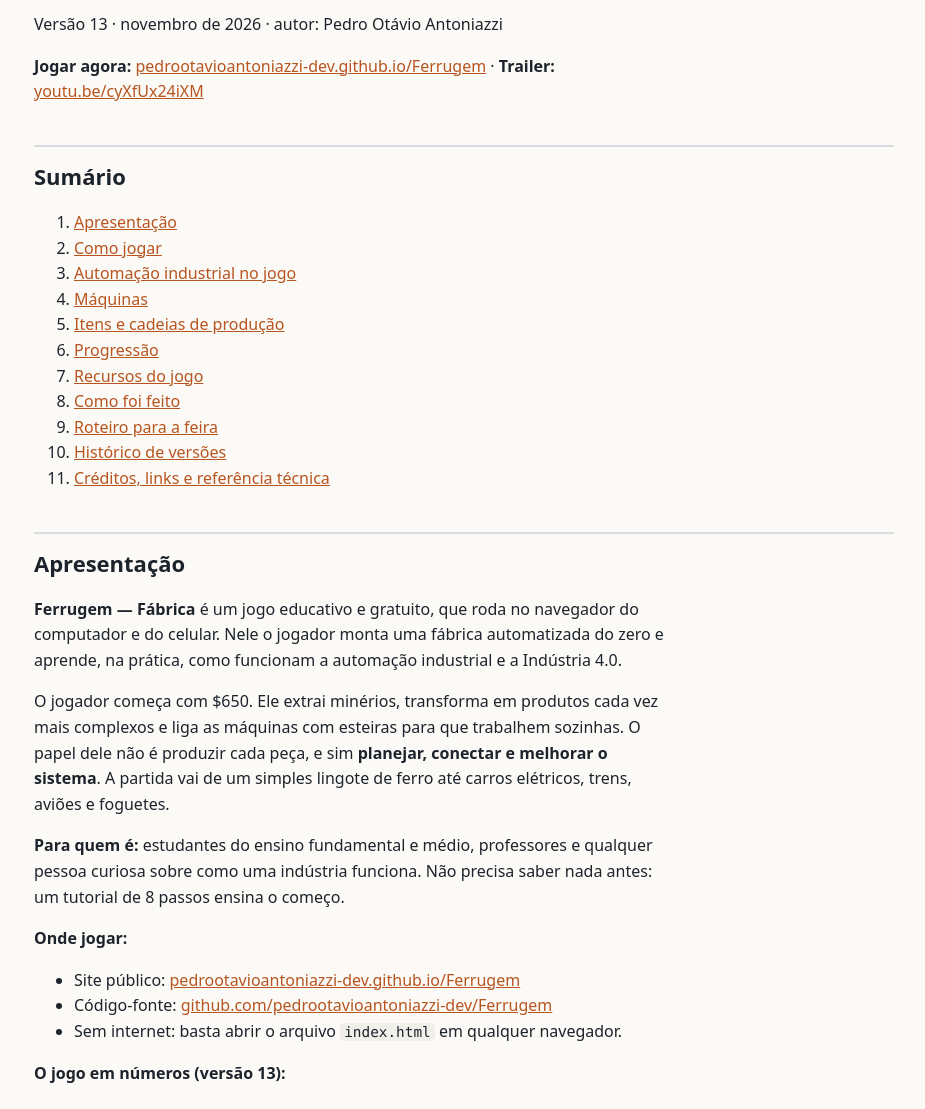
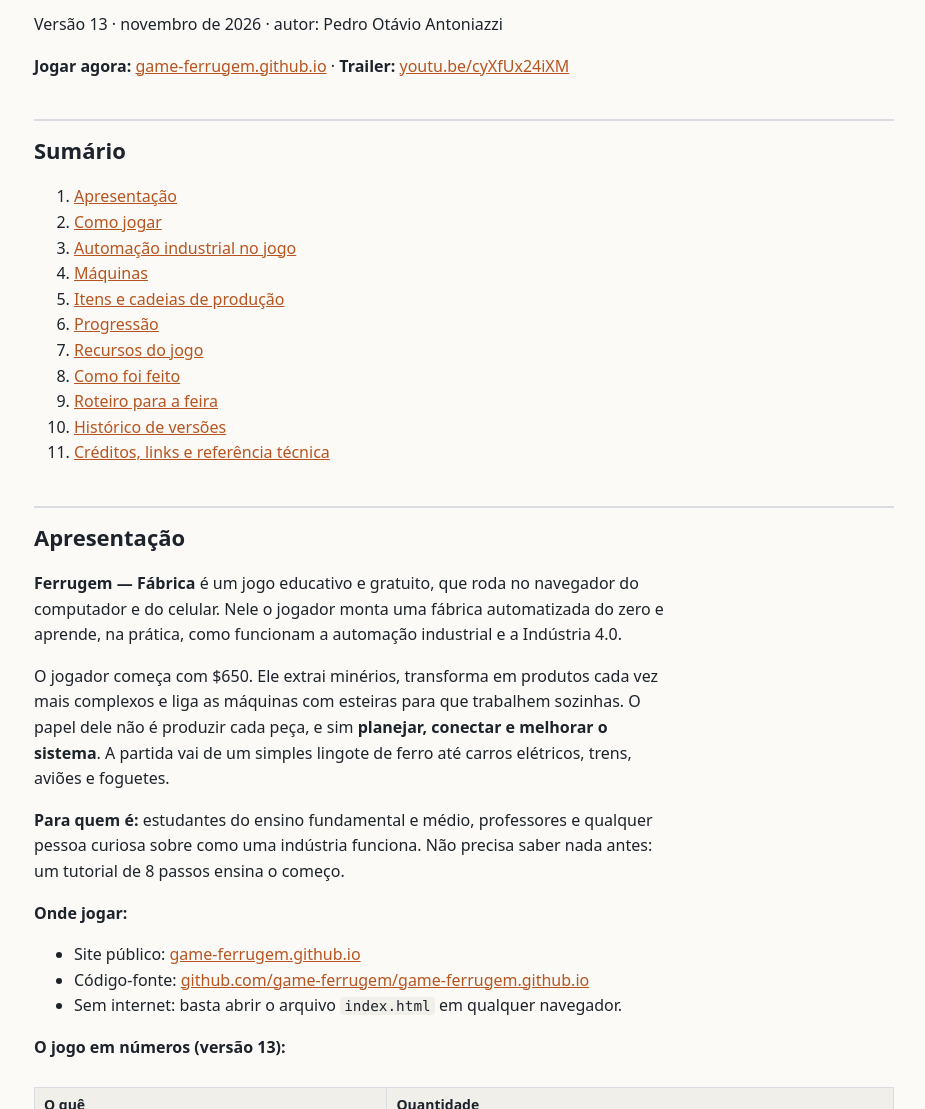
Before and after one commit to pedrootavioantoniazzi-dev/Ferrugem, a plain HTML site: page documentacao.html in a window 1280 px wide. Shown: the part 112-1221 px from the top of the page, without its empty margins (176-1101 px from the left). Drawn offline with Linux system fonts and the light colour scheme.

Commit message:
Atualiza links para o endereço novo (game-ferrugem.github.io)
Co-Authored-By: Claude Opus 5.5 <noreply@anthropic.com>
Claude-Session: https://claude.ai/code/session_01RoDZha4DJhVf6Frjc2mHtY

```diff
--- a/documentacao.html
+++ b/documentacao.html
@@ -39,7 +39,7 @@ ul.task-list{list-style:none;padding-left:4px}.ciclo{width:100%;height:auto;marg
 <h1 id="ferrugem--fábrica--documentação-do-projeto">Ferrugem — Fábrica ·
 Documentação do projeto</h1>
 <p>Versão 13 · novembro de 2026 · autor: Pedro Otávio Antoniazzi</p>
-<p><strong>Jogar agora:</strong> <a href="https://pedrootavioantoniazzi-dev.github.io/Ferrugem/">pedrootavioantoniazzi-dev.github.io/Ferrugem</a> · <strong>Trailer:</strong> <a href="https://youtu.be/cyXfUx24iXM">youtu.be/cyXfUx24iXM</a></p>
+<p><strong>Jogar agora:</strong> <a href="https://game-ferrugem.github.io/">game-ferrugem.github.io</a> · <strong>Trailer:</strong> <a href="https://youtu.be/cyXfUx24iXM">youtu.be/cyXfUx24iXM</a></p>
 <h2 id="sumário">Sumário</h2>
 <ol type="1">
 <li><a href="#apresentação">Apresentação</a></li>
@@ -74,8 +74,8 @@ funciona. Não precisa saber nada antes: um tutorial de 8 passos ensina o
 começo.</p>
 <p><strong>Onde jogar:</strong></p>
 <ul>
-<li>Site público: <a href="https://pedrootavioantoniazzi-dev.github.io/Ferrugem/">pedrootavioantoniazzi-dev.github.io/Ferrugem</a></li>
-<li>Código-fonte: <a href="https://github.com/pedrootavioantoniazzi-dev/Ferrugem">github.com/pedrootavioantoniazzi-dev/Ferrugem</a></li>
+<li>Site público: <a href="https://game-ferrugem.github.io/">game-ferrugem.github.io</a></li>
+<li>Código-fonte: <a href="https://github.com/game-ferrugem/game-ferrugem.github.io">github.com/game-ferrugem/game-ferrugem.github.io</a></li>
 <li>Sem internet: basta abrir o arquivo <code>index.html</code> em
 qualquer navegador.</li>
 </ul>
@@ -1364,7 +1364,7 @@ referência técnica</h2>
 <tbody>
 <tr class="odd">
 <td>Jogar (site público)</td>
-<td><a href="https://pedrootavioantoniazzi-dev.github.io/Ferrugem/">pedrootavioantoniazzi-dev.github.io/Ferrugem</a></td>
+<td><a href="https://game-ferrugem.github.io/">game-ferrugem.github.io</a></td>
 </tr>
 <tr class="even">
 <td>Trailer (YouTube)</td>
@@ -1372,7 +1372,7 @@ referência técnica</h2>
 </tr>
 <tr class="even">
 <td>Esta documentação (página)</td>
-<td><a href="https://pedrootavioantoniazzi-dev.github.io/Ferrugem/documentacao.html">pedrootavioantoniazzi-dev.github.io/Ferrugem/documentacao.html</a></td>
+<td><a href="https://game-ferrugem.github.io/documentacao.html">game-ferrugem.github.io/documentacao.html</a></td>
 </tr>
 <tr class="odd">
 <td>Esta documentação (PDF)</td>
@@ -1380,7 +1380,7 @@ referência técnica</h2>
 </tr>
 <tr class="even">
 <td>Código-fonte</td>
-<td><a href="https://github.com/pedrootavioantoniazzi-dev/Ferrugem">github.com/pedrootavioantoniazzi-dev/Ferrugem</a></td>
+<td><a href="https://github.com/game-ferrugem/game-ferrugem.github.io">github.com/game-ferrugem/game-ferrugem.github.io</a></td>
 </tr>
 <tr class="odd">
 <td>Versão antiga na Netlify</td>
```
Also changed, not shown: 4 other files.
